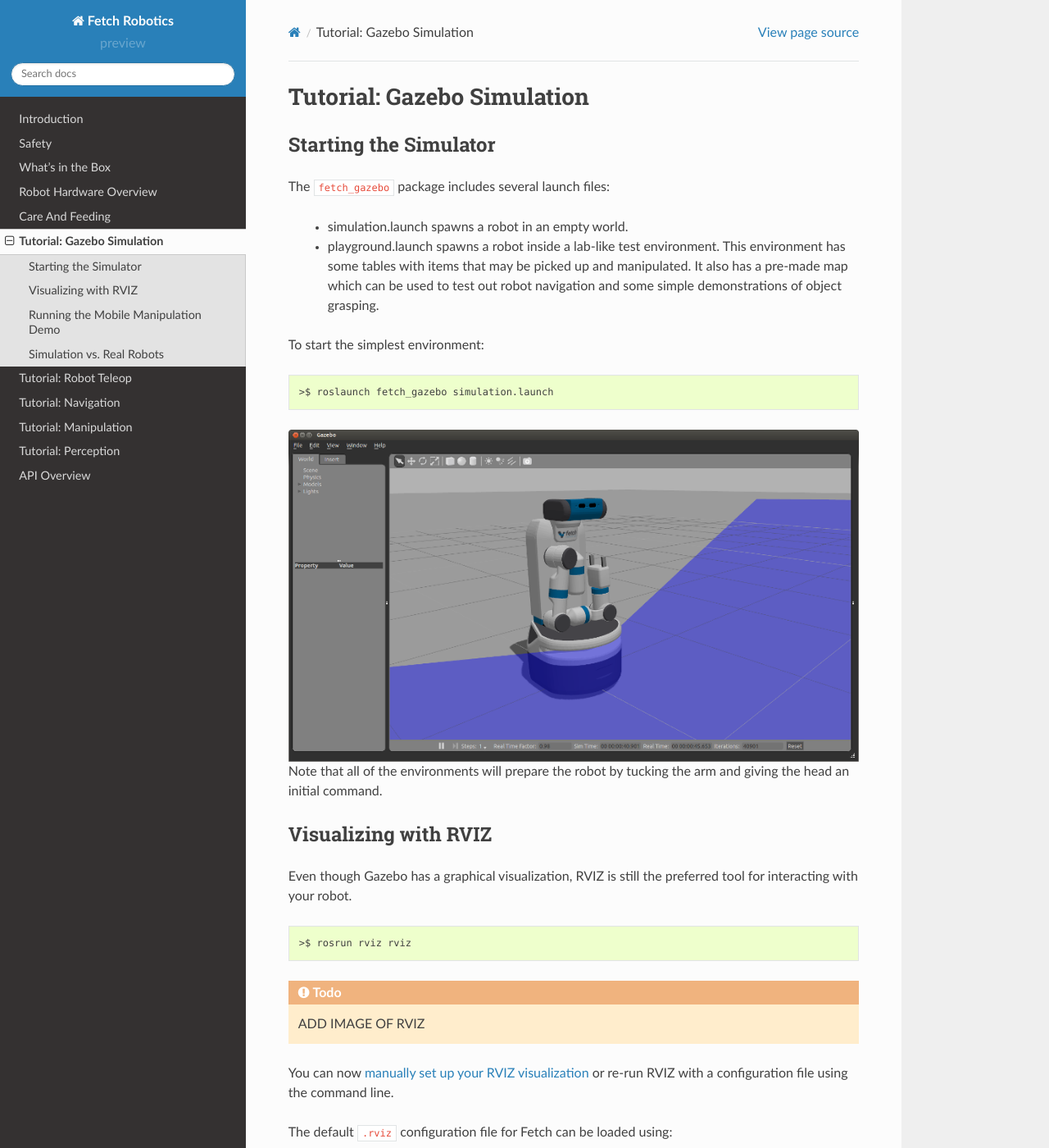
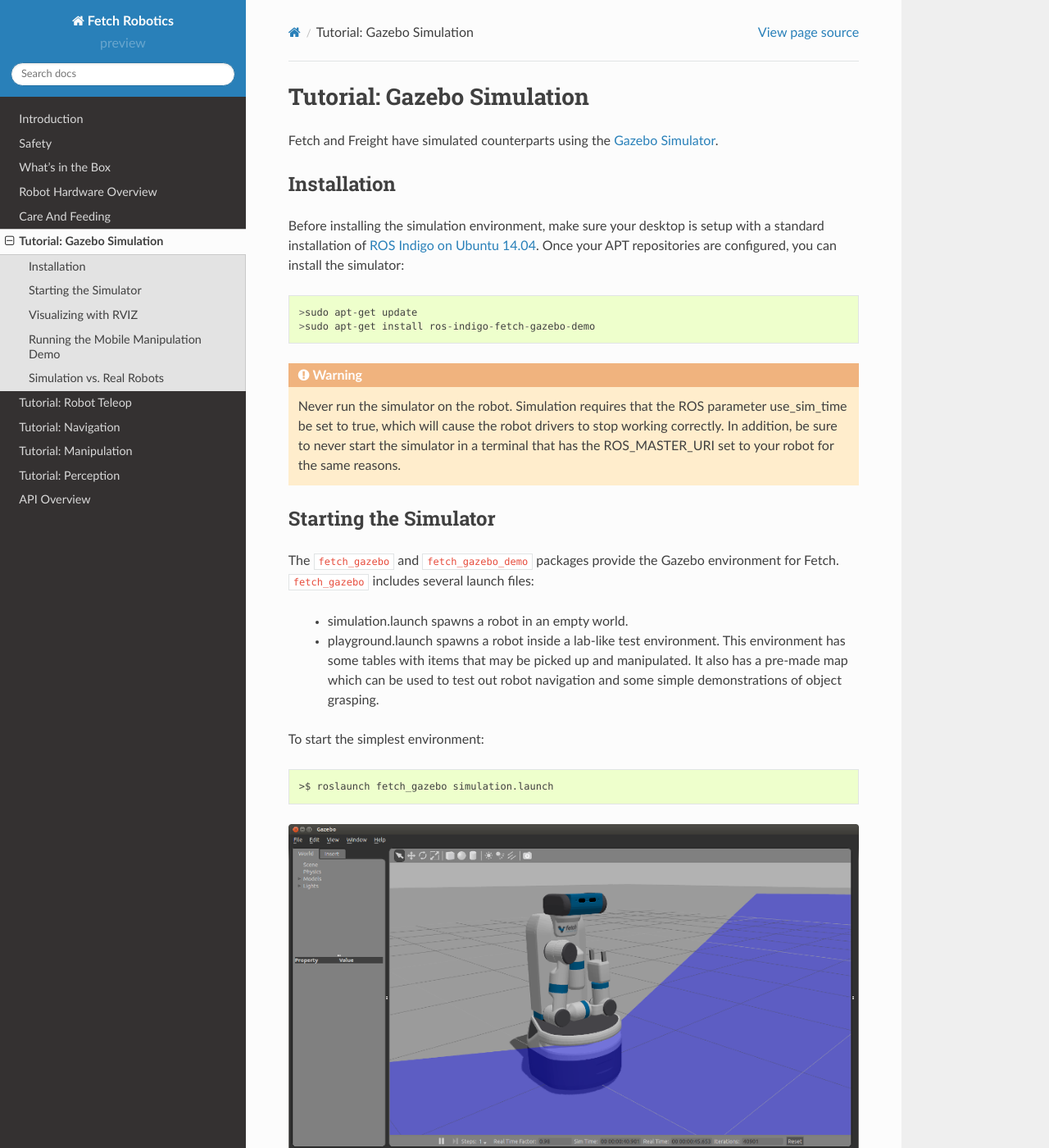
Before and after one commit to fetchrobotics/docs, a Sphinx documentation site: the page built from source/gazebo.rst, in a window 1280 px wide and 1400 px high. Shown: the whole window at 82% size. Built offline with Sphinx 7.4.7 and the Read the Docs theme 2.0.0, drawn with Linux system fonts in a browser that asks for light colours; some of the changed text lies outside the part shown.

Commit message:
update gazebo docs

```diff
--- a/source/gazebo.rst
+++ b/source/gazebo.rst
@@ -1,9 +1,35 @@
 Tutorial: Gazebo Simulation
 ===========================
 
+Fetch and Freight have simulated counterparts using the
+`Gazebo Simulator <http://gazebosim.org>`_.
+
+Installation
+------------
+
+Before installing the simulation environment, make sure your desktop
+is setup with a standard installation of
+`ROS Indigo on Ubuntu 14.04 <http://wiki.ros.org/indigo/Installation/Ubuntu>`_.
+Once your APT repositories are configured, you can install the simulator:
+
+::
+
+    >sudo apt-get update
+    >sudo apt-get install ros-indigo-fetch-gazebo-demo
+
+.. warning::
+
+    Never run the simulator on the robot. Simulation requires that
+    the ROS parameter use_sim_time be set to true, which will cause
+    the robot drivers to stop working correctly. In addition, be sure
+    to never start the simulator in a terminal that has the ROS_MASTER_URI
+    set to your robot for the same reasons.
+
 Starting the Simulator
 ----------------------
-The ``fetch_gazebo`` package includes several launch files:
+
+The ``fetch_gazebo`` and ``fetch_gazebo_demo`` packages provide the Gazebo
+environment for Fetch. ``fetch_gazebo`` includes several launch files:
 
  * simulation.launch spawns a robot in an empty world.
  * playground.launch spawns a robot inside a lab-like test environment.
@@ -46,7 +72,7 @@
 ::
 
 	>$ roscd fetch_navigation/config
-	>$ rviz navigation.rviz
+	>$ rviz -d navigation.rviz
 
 .. todo:: ADD IMAGE OF DEFAULT CONFIG
 
@@ -68,11 +94,11 @@
 
 ::
 
-    >$ roslaunch fetch_gazebo demo.launch
+    >$ roslaunch fetch_gazebo_demo demo.launch
 
 This will start:
 
- * navigation.launch - this is the navigation stack with a pre-built map of
+ * fetch_nav.launch - this is the navigation stack with a pre-built map of
    the environment.
  * move_group.launch - this is the MoveIt configuration which can plan for
    the movement of the arm.
```
Also changed, not shown: other parts of source/gazebo.rst (+1 -2 lines).
